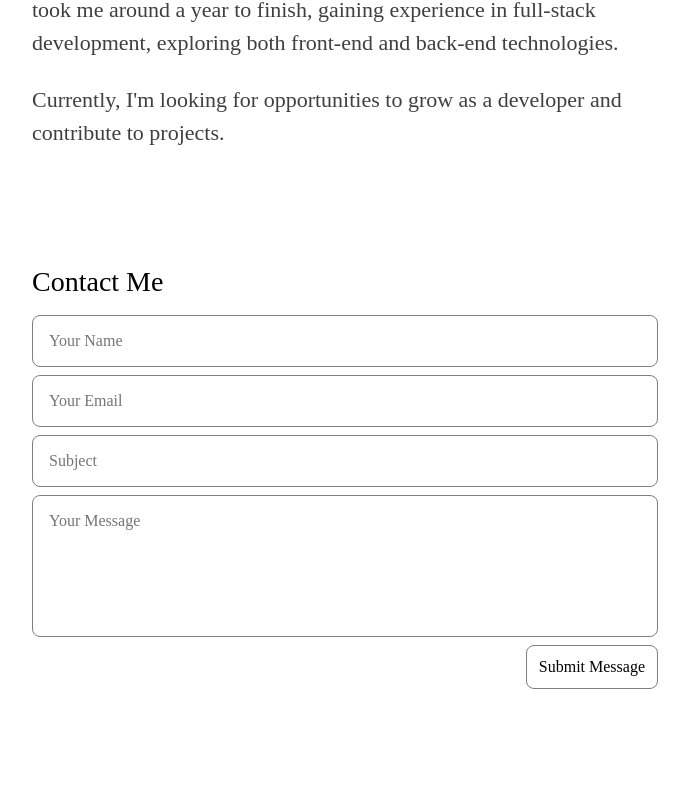
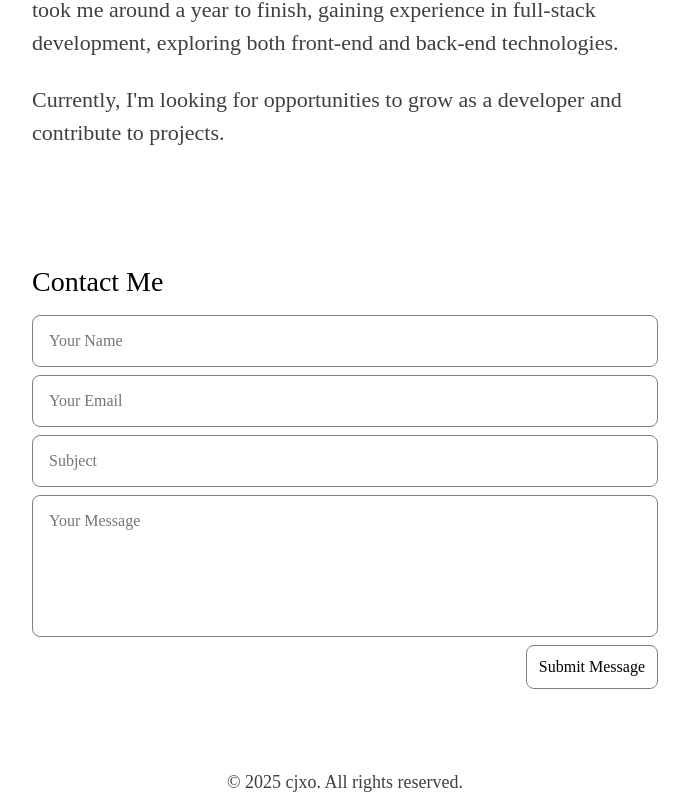
Before and after one commit to cjxo/cjxo.github.io, a React (Vite) app: page / in a window 1280 px wide. Shown: the part 1510-2322 px from the top of the page, without its empty margins (295-984 px from the left). Before the commit the page ends 2295 px from the top, so only its background shows below. Built offline with nearby package versions, Linux system fonts and the light colour scheme; a web font is replaced by a local one.

Commit message:
Added Bottombar

```diff
--- a/src/App.jsx
+++ b/src/App.jsx
@@ -1,5 +1,6 @@
 import { Outlet } from "react-router-dom";
 import Topbar from "./components/Topbar";
+import Bottombar from "./components/Bottombar";
 import styles from "./styles/layout.module.css";
 
 const App = () => {
@@ -9,6 +10,7 @@ const App = () => {
       <main className={styles.entry}>
         <Outlet />
       </main>
+      <Bottombar />
     </>
   );
 }
--- /dev/null
+++ b/src/components/Bottombar.jsx
@@ -0,0 +1,11 @@
+import styles from "../styles/components.module.css";
+
+const Bottombar = () => {
+  return (
+    <footer class={styles.bottomBar}>
+      &copy; 2025 cjxo. All rights reserved.
+    </footer>
+  );
+};
+
+export default Bottombar;
--- a/src/styles/components.module.css
+++ b/src/styles/components.module.css
@@ -273,3 +273,9 @@
     }
   }
 }
+
+.bottomBar {
+  text-align: center;
+  color: var(--text-colour1);
+  font-size: 18px;
+}
```
